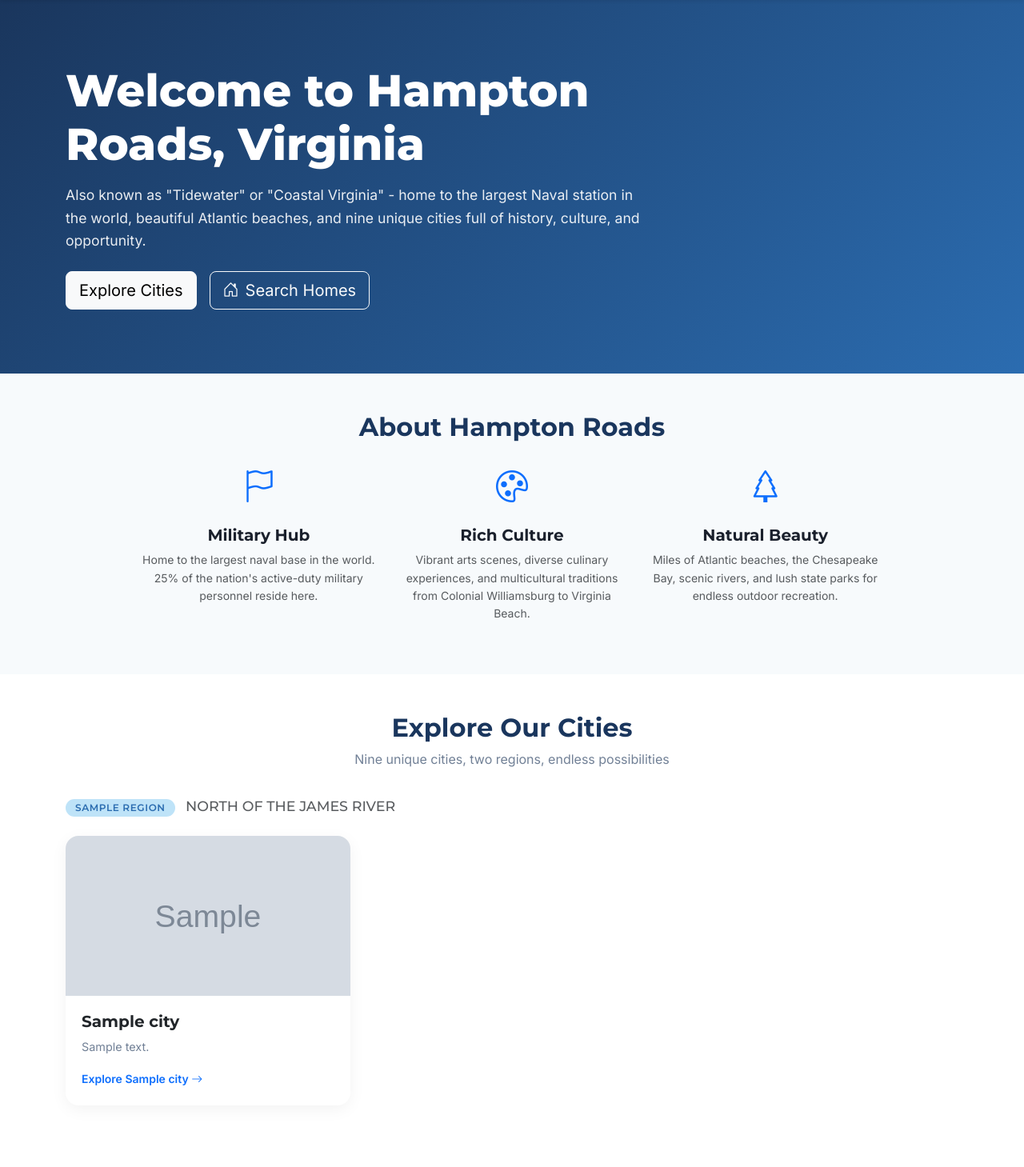
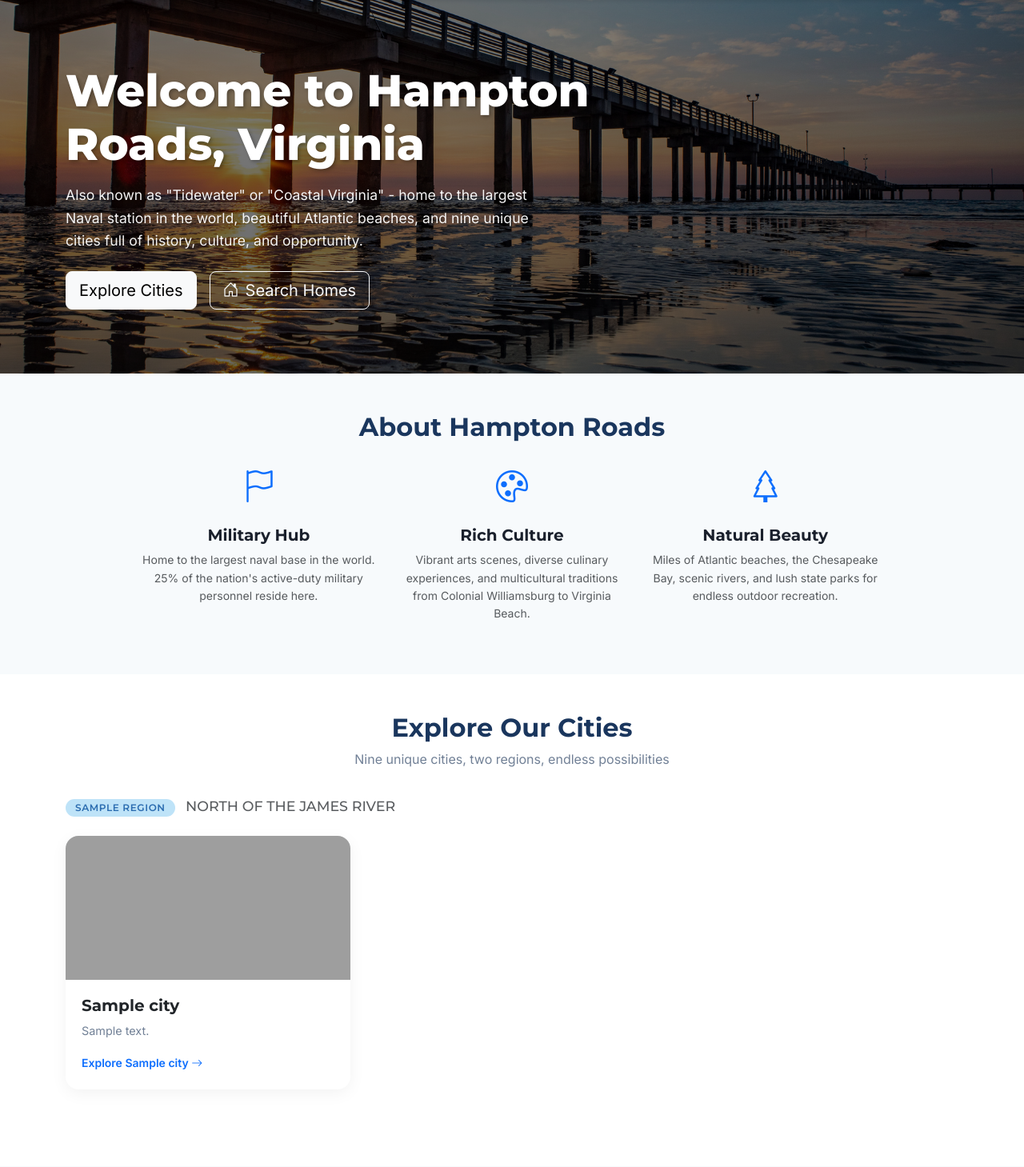
Before and after one commit to iXanadu/abouthr, a Django app: page / in a window 1280 px wide. Shown: the part 66-1525 px from the top of the page at 80% size. Run offline with Django 5.2, Linux system fonts and the light colour scheme; tables that the repository leaves empty hold one stand-in row (values such as "Sample post"); grey boxes marked "Sample" are stand-in pictures; grey boxes are pictures that could not be loaded.

Commit message:
Phase 2: Add images and polish CSS
- Add hero background image (pier sunset) to homepage
- Add city images to all 9 city cards on homepage
- Add city hero images to city detail pages
- Polish CSS with animations and transitions:
  - Card hover effects with image zoom
  - Button hover lift effects
  - Smooth scroll behavior
  - Icon hover animations
  - Testimonial card hover effects
- Improve hero section styling for background images
- Add text shadows for better readability on images

Co-Authored-By: Claude Opus 4.5 <noreply@anthropic.com>

```diff
--- a/static/css/style.css
+++ b/static/css/style.css
@@ -113,22 +113,30 @@ h1, h2, h3, h4, h5, h6 {
 /* ===== Hero Section ===== */
 .hero {
     background: linear-gradient(135deg, var(--primary-color) 0%, var(--secondary-color) 100%);
+    background-size: cover;
+    background-position: center;
     color: white;
-    padding: 3rem 0;
+    padding: 4rem 0;
     position: relative;
     overflow: hidden;
+    min-height: 400px;
+    display: flex;
+    align-items: center;
 }
 
 .hero h1 {
     font-size: 2rem;
     font-weight: 800;
     margin-bottom: 1rem;
+    text-shadow: 2px 2px 4px rgba(0, 0, 0, 0.3);
 }
 
 .hero-subtitle {
     font-size: 1.1rem;
-    opacity: 0.9;
+    opacity: 0.95;
     margin-bottom: 1.5rem;
+    text-shadow: 1px 1px 2px rgba(0, 0, 0, 0.2);
+    max-width: 600px;
 }
 
 /* ===== City Cards ===== */
@@ -508,3 +516,93 @@ footer {
 .border-radius-lg {
     border-radius: 1rem;
 }
+
+/* ===== Animations & Transitions ===== */
+.fade-in {
+    animation: fadeIn 0.5s ease-in;
+}
+
+@keyframes fadeIn {
+    from { opacity: 0; transform: translateY(10px); }
+    to { opacity: 1; transform: translateY(0); }
+}
+
+/* Smooth image loading */
+.city-card img,
+.card-img-top {
+    background-color: var(--bg-light);
+    transition: opacity 0.3s ease;
+}
+
+/* Better link transitions */
+a {
+    transition: color 0.2s ease;
+}
+
+/* Card image hover zoom */
+.city-card {
+    overflow: hidden;
+}
+
+.city-card img {
+    transition: transform 0.3s ease;
+}
+
+.city-card:hover img {
+    transform: scale(1.05);
+}
+
+/* Quick link card icon animation */
+.quick-link-card i {
+    transition: transform 0.3s ease;
+}
+
+.quick-link-card:hover i {
+    transform: scale(1.1);
+}
+
+/* Button hover effects */
+.btn {
+    transition: all 0.2s ease;
+}
+
+.btn:hover {
+    transform: translateY(-2px);
+}
+
+.btn:active {
+    transform: translateY(0);
+}
+
+/* Info card hover */
+.info-card {
+    transition: box-shadow 0.3s ease, border-color 0.3s ease;
+}
+
+.info-card:hover {
+    box-shadow: 0 5px 20px rgba(0, 0, 0, 0.08);
+    border-color: var(--secondary-color);
+}
+
+/* Testimonial card hover */
+.testimonial-card {
+    transition: transform 0.3s ease, box-shadow 0.3s ease;
+}
+
+.testimonial-card:hover {
+    transform: translateY(-3px);
+    box-shadow: 0 10px 30px rgba(0, 0, 0, 0.1);
+}
+
+/* ===== Image Placeholders ===== */
+.img-placeholder {
+    background: linear-gradient(135deg, var(--bg-light) 0%, #e2e8f0 100%);
+    display: flex;
+    align-items: center;
+    justify-content: center;
+}
+
+/* ===== Scroll behavior ===== */
+html {
+    scroll-behavior: smooth;
+}
--- a/templates/guide/city_detail.html
+++ b/templates/guide/city_detail.html
@@ -7,7 +7,7 @@
 
 {% block content %}
 <!-- City Hero -->
-<section class="city-hero" {% if city.image %}style="background-image: url('{{ city.image.url }}');"{% else %}style="background: linear-gradient(135deg, var(--primary-color) 0%, var(--secondary-color) 100%);"{% endif %}>
+<section class="city-hero" style="background-image: linear-gradient(rgba(0, 0, 0, 0.4), rgba(0, 0, 0, 0.5)), url('{% static 'images/cities/' %}{{ city.slug }}.jpg');">
     <div class="container">
         <span class="region-badge {% if city.region.slug == 'southside' %}southside{% else %}peninsula{% endif %} mb-3">
             {{ city.region.name }}
--- a/templates/guide/home.html
+++ b/templates/guide/home.html
@@ -7,7 +7,7 @@
 
 {% block content %}
 <!-- Hero Section -->
-<section class="hero">
+<section class="hero" style="background-image: linear-gradient(rgba(0, 0, 0, 0.5), rgba(0, 0, 0, 0.6)), url('{% static 'images/hero/pier-sunset.jpg' %}');">
     <div class="container">
         <div class="row align-items-center">
             <div class="col-lg-8">
@@ -89,13 +89,7 @@
                 <div class="col-md-6 col-lg-4">
                     <a href="{% url 'guide:city_detail' slug=city.slug %}" class="text-decoration-none">
                         <div class="card city-card shadow-soft">
-                            {% if city.image %}
-                            <img src="{{ city.image.url }}" class="card-img-top" alt="{{ city.name }}">
-                            {% else %}
-                            <div class="card-img-top bg-secondary d-flex align-items-center justify-content-center" style="height: 180px;">
-                                <i class="bi bi-building text-white" style="font-size: 3rem;"></i>
-                            </div>
-                            {% endif %}
+                            <img src="{% static 'images/cities/' %}{{ city.slug }}.jpg" class="card-img-top" alt="{{ city.name }}" style="height: 180px; object-fit: cover;">
                             <div class="card-body">
                                 <h5 class="card-title">{{ city.name }}</h5>
                                 <p class="card-text">{{ city.description|truncatewords:25 }}</p>
```
Also changed, not shown: static/images/cities/chesapeake.jpg (added), static/images/cities/hampton.jpg (added), static/images/cities/newport-news.jpg (added), static/images/cities/norfolk.jpg (added), static/images/cities/portsmouth.jpg (added), static/images/cities/smithfield.jpg (added), static/images/cities/suffolk.jpg (added), static/images/cities/virginia-beach.jpg (added), static/images/cities/williamsburg-yorktown.jpg (added), static/images/hero/pier-sunset.jpg (added).
